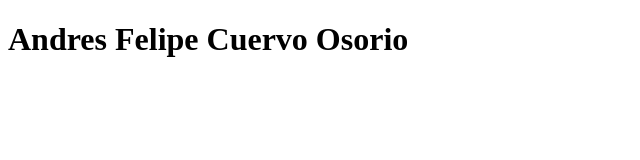
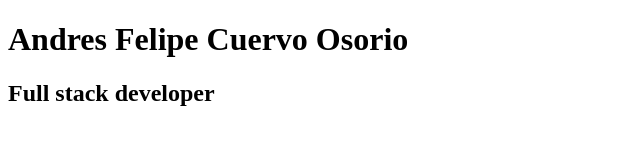
Before and after one commit to AndriuwOsorio/01-intro, a plain HTML site: page index.html in a window 1280 px wide. Shown: the whole page, without its empty margins (0-640 px from the left). Drawn offline with Linux system fonts and the light colour scheme.

Commit message:
update index.html

```diff
--- a/index.html
+++ b/index.html
@@ -7,5 +7,6 @@
 </head>
 <body>
     <h1>Andres Felipe Cuervo Osorio</h1>
+    <h2>Full stack developer</h2>
 </body>
 </html>
```
